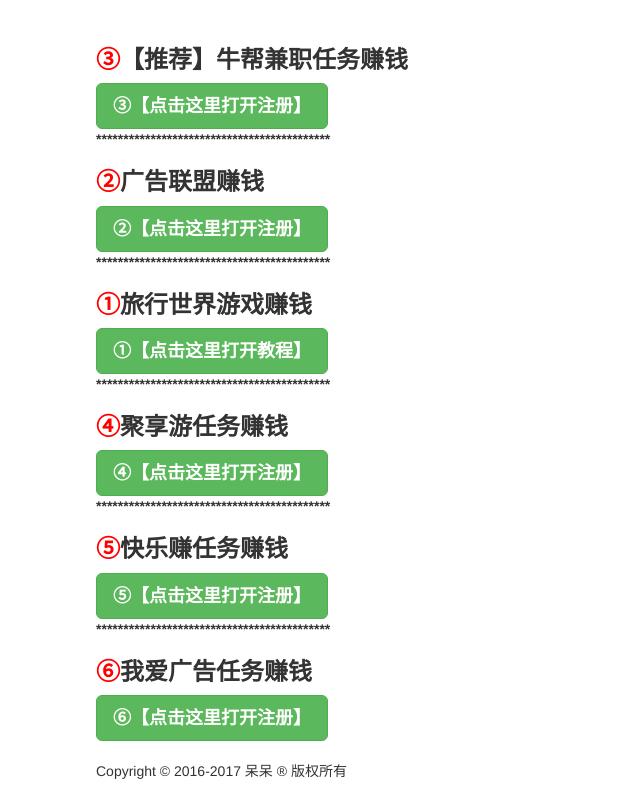
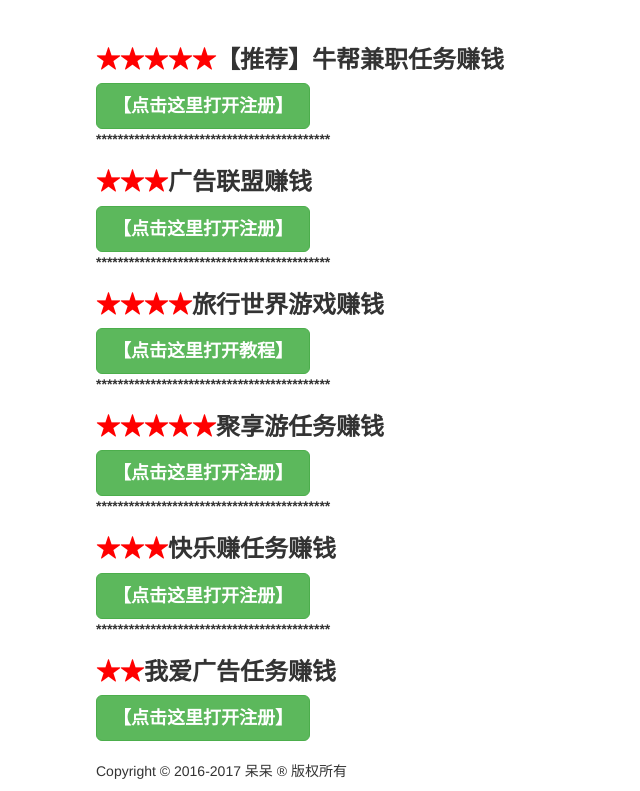
Before and after one commit to abclm/gg, a plain HTML site: page index.html in a window 1280 px wide. Shown: the part 88-879 px from the top of the page, without its empty margins (174-814 px from the left). Drawn offline with Linux system fonts and the light colour scheme.

Commit message:
Update index.html

```diff
--- a/index.html
+++ b/index.html
@@ -25,24 +25,24 @@
 <a href="http://www.daidaijx.cn/" target="_blank"><h4>返回导航主页</h4></a>
 <h1 class="art_title_h1" style="line-height:35px;font-size: 26px;"><font style="color:#ff7800;font-weight: normal;">【教程】 </font><strong>各种任务、游戏赚钱简单教程</strong></h1>
 </br>
-<h3><b><font color="#FF0000">③</font>【推荐】牛帮兼职任务赚钱</b></h3><a  button id="bf" type="button" class="btn btn-success btn-lg " href="http://task.yuzhuan.com/reg.php?code=1032148" rel="nofollow" target="_blank"><b>③【点击这里打开注册】</b></a>
+<h3><b><font color="#FF0000">★★★★★</font>【推荐】牛帮兼职任务赚钱</b></h3><a  button id="bf" type="button" class="btn btn-success btn-lg " href="http://task.yuzhuan.com/reg.php?code=1032148" rel="nofollow" target="_blank"><b>【点击这里打开注册】</b></a>
 </br><b>*******************************************</b></br>
 
-<h3><b><font color="#FF0000">②</font>广告联盟赚钱</b></h3><a  button id="bf" type="button" class="btn btn-success btn-lg " href="http://www.zsj18.com/v/?a=25448" rel="nofollow" target="_blank"><b>②【点击这里打开注册】</b></a>
+<h3><b><font color="#FF0000">★★★</font>广告联盟赚钱</b></h3><a  button id="bf" type="button" class="btn btn-success btn-lg " href="http://www.zsj18.com/v/?a=25448" rel="nofollow" target="_blank"><b>【点击这里打开注册】</b></a>
 
 </br><b>*******************************************</b></br>
-<h3><b><font color="#FF0000">①</font>旅行世界游戏赚钱</b></h3><a  button id="bf" type="button" class="btn btn-success btn-lg " href="https://shimo.im/docs/YdwVPwjvHrGH9YKw" rel="nofollow" target="_blank"><b>①【点击这里打开教程】</b></a>
+<h3><b><font color="#FF0000">★★★★</font>旅行世界游戏赚钱</b></h3><a  button id="bf" type="button" class="btn btn-success btn-lg " href="https://shimo.im/docs/YdwVPwjvHrGH9YKw" rel="nofollow" target="_blank"><b>【点击这里打开教程】</b></a>
 
 </br><b>*******************************************</b></br>
-<h3><b><font color="#FF0000">④</font>聚享游任务赚钱</b></h3><a  button id="bf" type="button" class="btn btn-success btn-lg " href="http://www.juxiangyou.com/floor/recom/8844443" rel="nofollow" target="_blank"><b>④【点击这里打开注册】</b></a>
+<h3><b><font color="#FF0000">★★★★★</font>聚享游任务赚钱</b></h3><a  button id="bf" type="button" class="btn btn-success btn-lg " href="http://www.juxiangyou.com/floor/recom/8844443" rel="nofollow" target="_blank"><b>【点击这里打开注册】</b></a>
 
 </br><b>*******************************************</b></br>
-<h3><b><font color="#FF0000">⑤</font>快乐赚任务赚钱</b></h3><a  button id="bf" type="button" class="btn btn-success btn-lg " href="
-https://www.lezhuan.com/ru/3674856" rel="nofollow" target="_blank"><b>⑤【点击这里打开注册】</b></a>
+<h3><b><font color="#FF0000">★★★</font>快乐赚任务赚钱</b></h3><a  button id="bf" type="button" class="btn btn-success btn-lg " href="
+https://www.lezhuan.com/ru/3674856" rel="nofollow" target="_blank"><b>【点击这里打开注册】</b></a>
 
 </br><b>*******************************************</b></br>
-<h3><b><font color="#FF0000">⑥</font>我爱广告任务赚钱</b></h3><a  button id="bf" type="button" class="btn btn-success btn-lg " href="
-http://www.5iads.cn/?609835464" rel="nofollow" target="_blank"><b>⑥【点击这里打开注册】</b></a>
+<h3><b><font color="#FF0000">★★</font>我爱广告任务赚钱</b></h3><a  button id="bf" type="button" class="btn btn-success btn-lg " href="
+http://www.5iads.cn/?609835464" rel="nofollow" target="_blank"><b>【点击这里打开注册】</b></a>
 </br></br>
 
 
```
